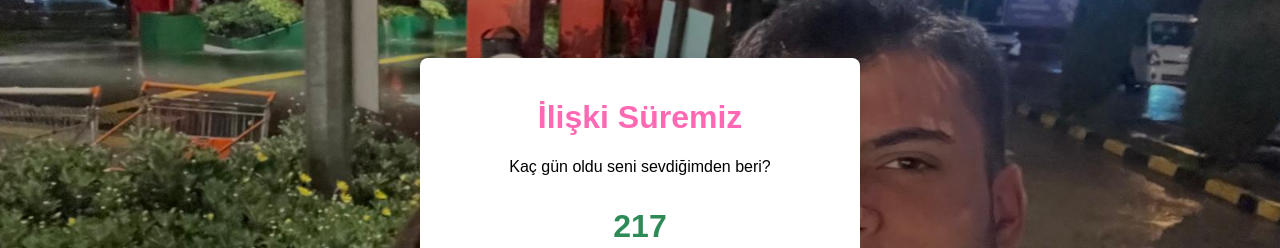
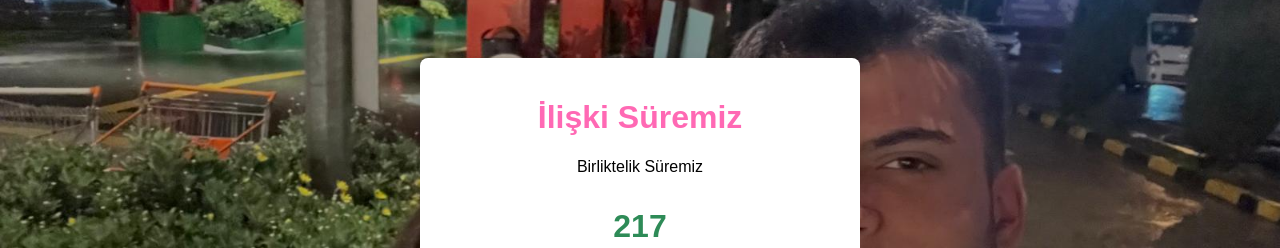
Before and after one commit to ssahins/iliski-suremiz, a plain HTML site: page index.html in a window 1280 px wide. Shown: the top 248 px of the page. Drawn offline with Linux system fonts and the light colour scheme.

Commit message:
Update index.html

```diff
--- a/index.html
+++ b/index.html
@@ -12,7 +12,7 @@
 
     <div class="container">
         <h1>İlişki Süremiz</h1>
-        <p>Kaç gün oldu seni sevdiğimden beri?</p>
+        <p>Birliktelik Süremiz</p>
         <p class="days-count" id="daysCount">0</p>
     </div>
 
```
